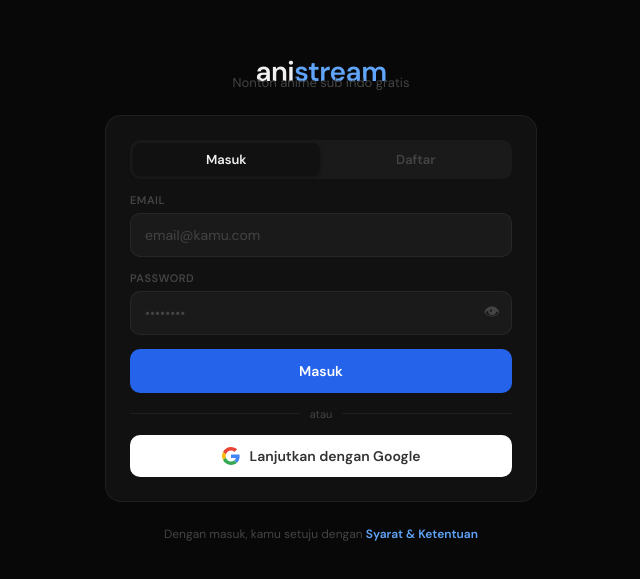
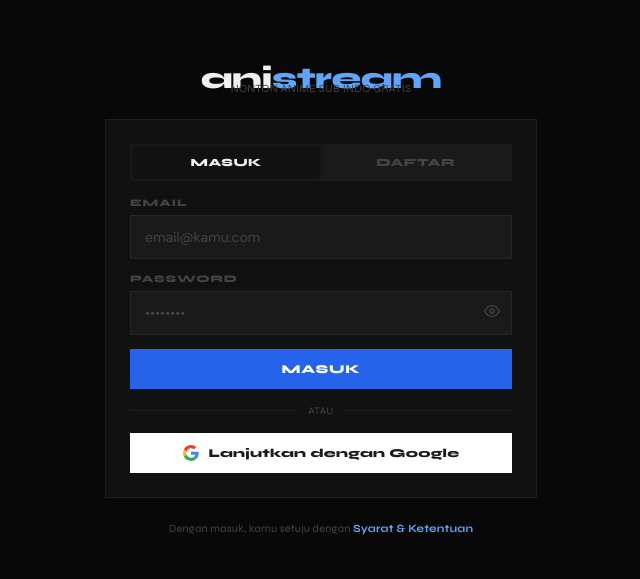
Before and after one commit to hiuraaaaa/lumina-animek, a website: page public/login.html in a window 1280 px wide. Shown: the part 103-682 px from the top of the page, without its empty margins (319-959 px from the left). Drawn offline with Linux system fonts and the light colour scheme.

Commit message:
Update login.html

```diff
--- a/public/login.html
+++ b/public/login.html
@@ -6,61 +6,119 @@
   <title>Login — AniStream</title>
   <link rel="stylesheet" href="/css/main.css">
   <style>
-    body { display: flex; flex-direction: column; min-height: 100vh; padding-bottom: 0; }
+    * { -webkit-user-select: none; user-select: none; }
+    input, textarea { -webkit-user-select: text; user-select: text; }
+
+    body { display:flex; flex-direction:column; min-height:100vh; padding-bottom:0; }
+
     .auth-wrap {
-      flex: 1; display: flex; flex-direction: column;
-      justify-content: center; padding: 32px 24px; gap: 24px;
+      flex:1; display:flex; flex-direction:column;
+      justify-content:center; padding:32px 24px; gap:24px;
     }
-    .auth-logo { text-align: center; font-size: 28px; font-weight: 800; letter-spacing: -0.5px; }
-    .auth-logo span { color: var(--accent2); }
-    .auth-subtitle { text-align: center; font-size: 13px; color: var(--text3); margin-top: -16px; }
+
+    /* ── LOGO ── */
+    .auth-logo {
+      text-align:center;
+      font-family:'Syne', sans-serif;
+      font-size:30px; font-weight:800; letter-spacing:-0.5px;
+    }
+    .auth-logo span { color:var(--accent2); }
+    .auth-subtitle {
+      text-align:center; font-size:11px; color:var(--text3);
+      margin-top:-14px; letter-spacing:0.3px;
+      font-family:'Syne', sans-serif; text-transform:uppercase;
+    }
+
+    /* ── CARD ── */
     .auth-card {
-      background: var(--bg2); border: 1px solid var(--border);
-      border-radius: 16px; padding: 24px;
-      display: flex; flex-direction: column; gap: 14px;
+      background:var(--bg2); border:1px solid var(--border);
+      border-radius:0; padding:24px;
+      display:flex; flex-direction:column; gap:16px;
     }
+
+    /* ── TABS ── */
     .auth-tabs {
-      display: flex; background: var(--bg3);
-      border-radius: 10px; padding: 3px; gap: 3px;
+      display:flex; background:var(--bg3);
+      border-radius:0; padding:3px; gap:3px;
     }
     .auth-tab {
-      flex: 1; padding: 8px; border-radius: 8px;
-      font-size: 13px; font-weight: 700; color: var(--text3);
-      text-align: center; cursor: pointer; transition: all 0.2s;
+      flex:1; padding:9px; border-radius:0;
+      font-family:'Syne', sans-serif;
+      font-size:11px; font-weight:800; letter-spacing:0.5px; text-transform:uppercase;
+      color:var(--text3); text-align:center; cursor:pointer; transition:all 0.15s;
     }
-    .auth-tab.active { background: var(--bg2); color: var(--text); box-shadow: 0 1px 4px rgba(0,0,0,0.3); }
-    .form-group { display: flex; flex-direction: column; gap: 6px; }
-    .form-label { font-size: 11px; font-weight: 700; color: var(--text3); text-transform: uppercase; letter-spacing: 0.5px; }
+    .auth-tab.active {
+      background:var(--bg2); color:var(--text);
+      box-shadow:0 1px 4px rgba(0,0,0,0.3);
+    }
+
+    /* ── FORM ── */
+    .form-group { display:flex; flex-direction:column; gap:6px; }
+    .form-label {
+      font-family:'Syne', sans-serif;
+      font-size:10px; font-weight:800; color:var(--text3);
+      text-transform:uppercase; letter-spacing:1px;
+    }
     .form-input {
-      background: var(--bg3); border: 1px solid var(--border);
-      border-radius: 10px; padding: 12px 14px;
-      font-family: inherit; font-size: 14px; color: var(--text);
-      outline: none; width: 100%; transition: border-color 0.2s;
+      background:var(--bg3); border:1px solid var(--border);
+      border-radius:0; padding:12px 14px;
+      font-family:'DM Sans', sans-serif;
+      font-size:14px; color:var(--text);
+      outline:none; width:100%; transition:border-color 0.15s;
     }
-    .form-input:focus { border-color: var(--accent2); }
-    .form-input::placeholder { color: var(--text3); }
-    .input-wrap { position: relative; }
-    .toggle-pw { position: absolute; right: 12px; top: 50%; transform: translateY(-50%); color: var(--text3); cursor: pointer; }
+    .form-input:focus { border-color:var(--accent2); background:var(--bg4); }
+    .form-input::placeholder { color:var(--text3); }
+
+    .input-wrap { position:relative; }
+    .toggle-pw {
+      position:absolute; right:12px; top:50%; transform:translateY(-50%);
+      color:var(--text3); cursor:pointer; font-size:14px;
+      -webkit-user-select:none; user-select:none;
+    }
+
+    /* ── BUTTONS ── */
     .btn-primary {
-      width: 100%; padding: 13px; background: var(--accent); color: white;
-      border-radius: 10px; font-size: 14px; font-weight: 700;
-      border: none; cursor: pointer; transition: all 0.2s;
+      width:100%; padding:13px; background:var(--accent); color:white;
+      border-radius:0;
+      font-family:'Syne', sans-serif;
+      font-size:12px; font-weight:800; letter-spacing:0.8px; text-transform:uppercase;
+      border:none; cursor:pointer; transition:all 0.15s;
     }
-    .btn-primary:disabled { opacity: 0.5; cursor: not-allowed; }
-    .divider { display: flex; align-items: center; gap: 10px; font-size: 11px; color: var(--text3); }
-    .divider::before, .divider::after { content: ''; flex: 1; height: 1px; background: var(--border); }
+    .btn-primary:active { background:#1d4ed8; }
+    .btn-primary:disabled { opacity:0.4; cursor:not-allowed; }
+
+    .divider {
+      display:flex; align-items:center; gap:10px;
+      font-family:'Syne', sans-serif;
+      font-size:10px; color:var(--text3); letter-spacing:0.5px; text-transform:uppercase;
+    }
+    .divider::before, .divider::after { content:''; flex:1; height:1px; background:var(--border); }
+
     .btn-google {
-      width: 100%; padding: 12px; background: white; color: #333;
-      border-radius: 10px; font-size: 14px; font-weight: 700;
-      display: flex; align-items: center; justify-content: center; gap: 10px;
-      border: none; cursor: pointer; transition: all 0.2s;
+      width:100%; padding:12px; background:white; color:#1a1a1a;
+      border-radius:0;
+      font-family:'Syne', sans-serif;
+      font-size:12px; font-weight:800; letter-spacing:0.3px;
+      display:flex; align-items:center; justify-content:center; gap:10px;
+      border:none; cursor:pointer; transition:all 0.15s;
     }
+    .btn-google:active { opacity:0.9; }
+
+    /* ── ERROR ── */
     .error-msg {
-      background: rgba(239,68,68,0.12); border: 1px solid rgba(239,68,68,0.3);
-      border-radius: 8px; padding: 10px 12px; font-size: 12px; color: #fca5a5; display: none;
+      background:rgba(239,68,68,0.1); border:1px solid rgba(239,68,68,0.25);
+      border-left:2px solid #ef4444;
+      border-radius:0; padding:10px 12px;
+      font-size:12px; color:#fca5a5; display:none;
+      font-family:'DM Sans', sans-serif; line-height:1.5;
     }
-    .auth-footer { text-align: center; font-size: 12px; color: var(--text3); }
-    .auth-footer a { color: var(--accent2); font-weight: 700; }
+
+    /* ── FOOTER ── */
+    .auth-footer {
+      text-align:center; font-size:11px; color:var(--text3);
+      font-family:'Syne', sans-serif; letter-spacing:0.2px;
+    }
+    .auth-footer a { color:var(--accent2); font-weight:700; }
   </style>
 </head>
 <body>
@@ -78,6 +136,7 @@
 
       <div class="error-msg" id="error-msg"></div>
 
+      <!-- FORM LOGIN -->
       <div id="form-login">
         <div style="display:flex;flex-direction:column;gap:14px">
           <div class="form-group">
@@ -88,13 +147,14 @@
             <label class="form-label">Password</label>
             <div class="input-wrap">
               <input type="password" id="login-pw" class="form-input" placeholder="••••••••" style="padding-right:40px">
-              <span class="toggle-pw" onclick="togglePw('login-pw',this)">👁</span>
+              <span class="toggle-pw" onclick="togglePw('login-pw',this)"><svg width="16" height="16" fill="none" stroke="currentColor" stroke-width="2" viewBox="0 0 24 24"><path d="M1 12s4-8 11-8 11 8 11 8-4 8-11 8-11-8-11-8z"/><circle cx="12" cy="12" r="3"/></svg></span>
             </div>
           </div>
           <button class="btn-primary" id="btn-login" onclick="doLogin()">Masuk</button>
         </div>
       </div>
 
+      <!-- FORM REGISTER -->
       <div id="form-register" style="display:none">
         <div style="display:flex;flex-direction:column;gap:14px">
           <div class="form-group">
@@ -109,7 +169,7 @@
             <label class="form-label">Password</label>
             <div class="input-wrap">
               <input type="password" id="reg-pw" class="form-input" placeholder="min. 6 karakter" style="padding-right:40px">
-              <span class="toggle-pw" onclick="togglePw('reg-pw',this)">👁</span>
+              <span class="toggle-pw" onclick="togglePw('reg-pw',this)"><svg width="16" height="16" fill="none" stroke="currentColor" stroke-width="2" viewBox="0 0 24 24"><path d="M1 12s4-8 11-8 11 8 11 8-4 8-11 8-11-8-11-8z"/><circle cx="12" cy="12" r="3"/></svg></span>
             </div>
           </div>
           <button class="btn-primary" id="btn-register" onclick="doRegister()">Buat Akun</button>
@@ -119,7 +179,7 @@
       <div class="divider">atau</div>
 
       <button class="btn-google" onclick="doGoogle()">
-        <svg width="18" height="18" viewBox="0 0 48 48">
+        <svg width="16" height="16" viewBox="0 0 48 48">
           <path fill="#EA4335" d="M24 9.5c3.54 0 6.71 1.22 9.21 3.6l6.85-6.85C35.9 2.38 30.47 0 24 0 14.62 0 6.51 5.38 2.56 13.22l7.98 6.19C12.43 13.72 17.74 9.5 24 9.5z"/>
           <path fill="#4285F4" d="M46.98 24.55c0-1.57-.15-3.09-.38-4.55H24v9.02h12.94c-.58 2.96-2.26 5.48-4.78 7.18l7.73 6c4.51-4.18 7.09-10.36 7.09-17.65z"/>
           <path fill="#FBBC05" d="M10.53 28.59c-.48-1.45-.76-2.99-.76-4.59s.27-3.14.76-4.59l-7.98-6.19C.92 16.46 0 20.12 0 24c0 3.88.92 7.54 2.56 10.78l7.97-6.19z"/>
@@ -145,12 +205,10 @@
       b.disabled = on;
       b.textContent = on ? 'Memuat...' : (id === 'btn-login' ? 'Masuk' : 'Buat Akun');
     }
-
     function goNext() {
       const next = new URLSearchParams(window.location.search).get('next');
       window.location.href = next || '/profile';
     }
-
     window.switchTab = (tab) => {
       document.getElementById('form-login').style.display    = tab === 'login'    ? 'block' : 'none';
       document.getElementById('form-register').style.display = tab === 'register' ? 'block' : 'none';
@@ -158,13 +216,13 @@
       document.getElementById('tab-register').classList.toggle('active', tab === 'register');
       showError('');
     };
-
     window.togglePw = (id, el) => {
       const input = document.getElementById(id);
-      input.type  = input.type === 'password' ? 'text' : 'password';
-      el.textContent = input.type === 'password' ? '👁' : '🙈';
+      input.type = input.type === 'password' ? 'text' : 'password';
+      el.innerHTML = input.type === 'password'
+        ? `<svg width="16" height="16" fill="none" stroke="currentColor" stroke-width="2" viewBox="0 0 24 24"><path d="M1 12s4-8 11-8 11 8 11 8-4 8-11 8-11-8-11-8z"/><circle cx="12" cy="12" r="3"/></svg>`
+        : `<svg width="16" height="16" fill="none" stroke="currentColor" stroke-width="2" viewBox="0 0 24 24"><path d="M17.94 17.94A10.07 10.07 0 0 1 12 20c-7 0-11-8-11-8a18.45 18.45 0 0 1 5.06-5.94M9.9 4.24A9.12 9.12 0 0 1 12 4c7 0 11 8 11 8a18.5 18.5 0 0 1-2.16 3.19m-6.72-1.07a3 3 0 1 1-4.24-4.24"/><line x1="1" y1="1" x2="23" y2="23"/></svg>`;
     };
-
     window.doLogin = async () => {
       const email = document.getElementById('login-email').value.trim();
       const pw    = document.getElementById('login-pw').value;
@@ -176,7 +234,6 @@
         goNext();
       } catch(e) { showError(FB.friendlyError(e.code)); setLoading('btn-login', false); }
     };
-
     window.doRegister = async () => {
       const name  = document.getElementById('reg-name').value.trim();
       const email = document.getElementById('reg-email').value.trim();
@@ -191,7 +248,6 @@
         goNext();
       } catch(e) { showError(FB.friendlyError(e.code)); setLoading('btn-register', false); }
     };
-
     window.doGoogle = async () => {
       showError('');
       try {
@@ -200,12 +256,8 @@
         goNext();
       } catch(e) { if (e.code !== 'auth/popup-closed-by-user') showError(FB.friendlyError(e.code)); }
     };
-
-    // Redirect kalau udah login
     window.addEventListener('firebase-ready', () => {
-      FB.onAuthStateChanged(FB.auth, user => {
-        if (user) goNext();
-      });
+      FB.onAuthStateChanged(FB.auth, user => { if (user) goNext(); });
     });
   </script>
 </body>
```
